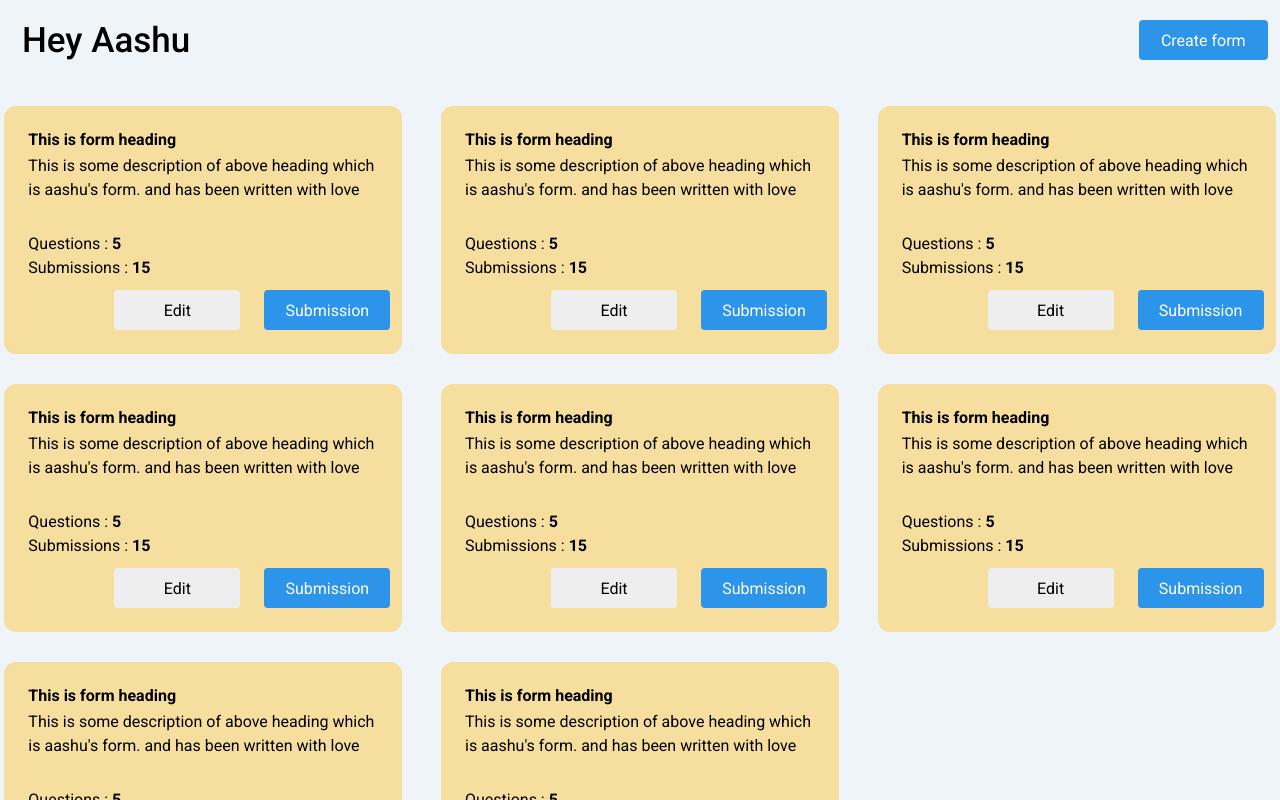
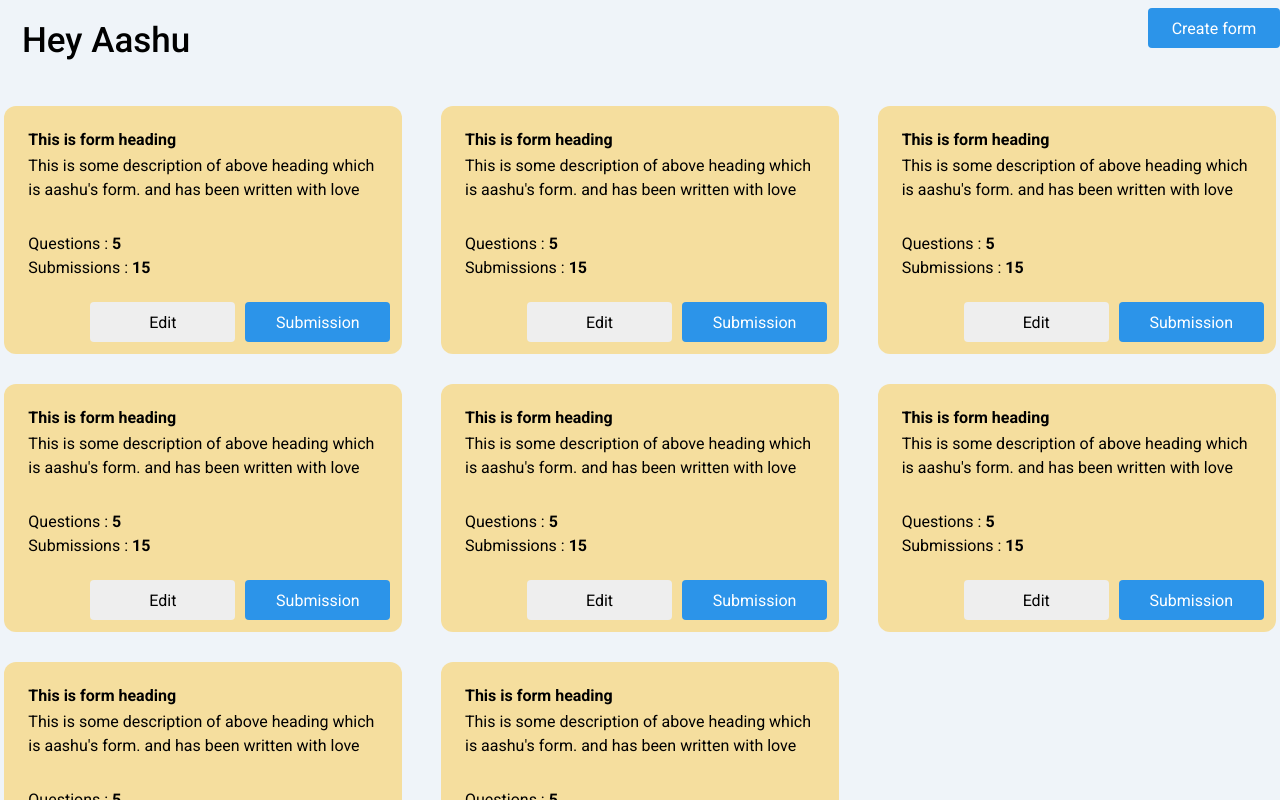
Before and after one commit to Natalya732/form-builder, a React (Create React App) app: page /dashboard in a window 1280 px wide. Built offline with nearby package versions, Linux system fonts and the light colour scheme.

Commit message:
css file

```diff
--- a/src/pages/home/Home.module.css
+++ b/src/pages/home/Home.module.css
@@ -61,7 +61,8 @@
   bottom: 12px;
   display: flex;
   width: 300px;
-  right: 0%;
+  right: 3%;
+  gap: 10px;
 }
 
 .header {
@@ -89,7 +90,6 @@
   display: flex;
   justify-content: center;
   align-items: center;
-  margin: 12px;
   font-size: 16px;
 }
 
@@ -103,6 +103,5 @@
   display: flex;
   justify-content: center;
   align-items: center;
-  margin: 12px;
   font-size: 16px;
 }
```
